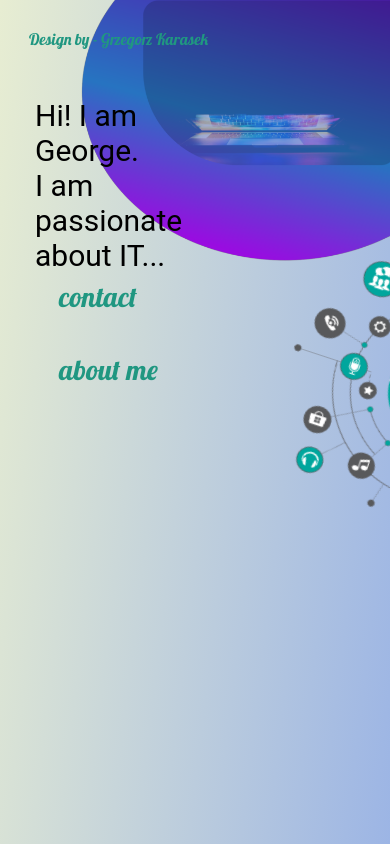
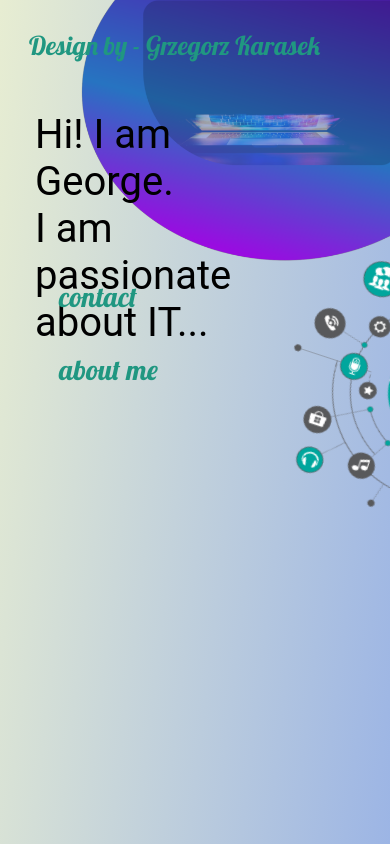
Before and after one commit to Grzegorzk96/website, a plain HTML site: page index.html in a window 390 px wide. Shown: the top 844 px of the page. Drawn offline with nearby package versions, Linux system fonts and the light colour scheme; a script that the page names is missing.

Commit message:
Update main.css

```diff
--- a/main.css
+++ b/main.css
@@ -347,18 +347,18 @@ p {
 	width: 200px;
 	padding-top: 30px;
 	padding-left: 25px;
-	font-size: 30px;
+	font-size: 40px;
 }
 
 #design {
 	height : 200px;
-	font-size: 16px;
+	font-size: 26px;
  }
 .about p{
 	left:-10px;
 	top: 400px;
 	width: 400px;
-	font-size: 25px;
+	font-size: 35px;
 }
 
 #cont {
```
